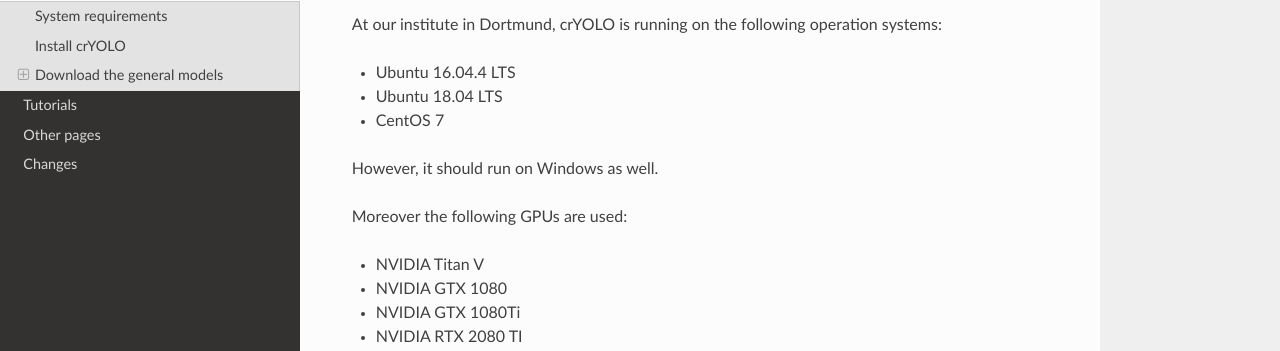
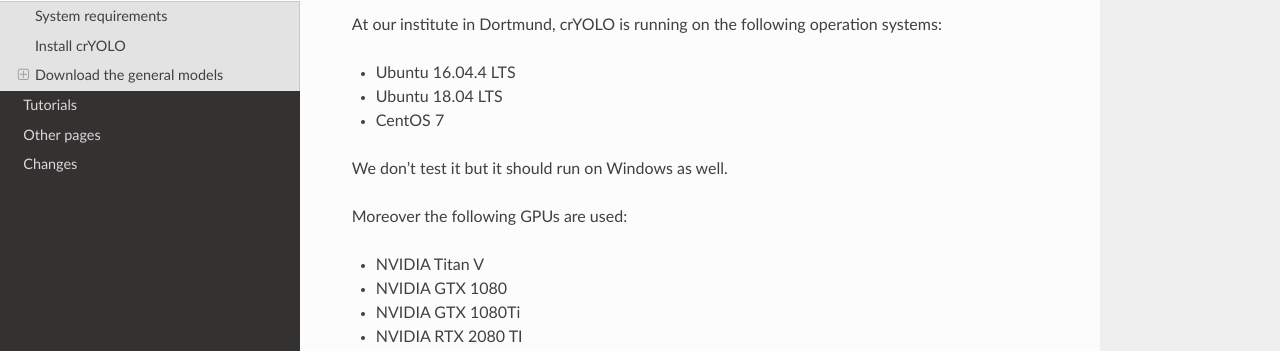
Before and after one commit to MPI-Dortmund/cryolo, a Sphinx documentation site: the page built from source/installation.rst, in a window 1280 px wide and 900 px high. Shown: the part 203-554 px from the top of the window. Built offline with Sphinx 7.4.7 and the Read the Docs theme 2.0.0, drawn with Linux system fonts in a browser that asks for light colours.

Commit message:
windows installation remark

```diff
--- a/source/installation.rst
+++ b/source/installation.rst
@@ -10,7 +10,7 @@
 * Ubuntu 18.04 LTS
 * CentOS 7
 
-However, it should run on Windows as well.
+We don't test it but it should run on Windows as well.
 
 Moreover the following GPUs are used:
 
```
